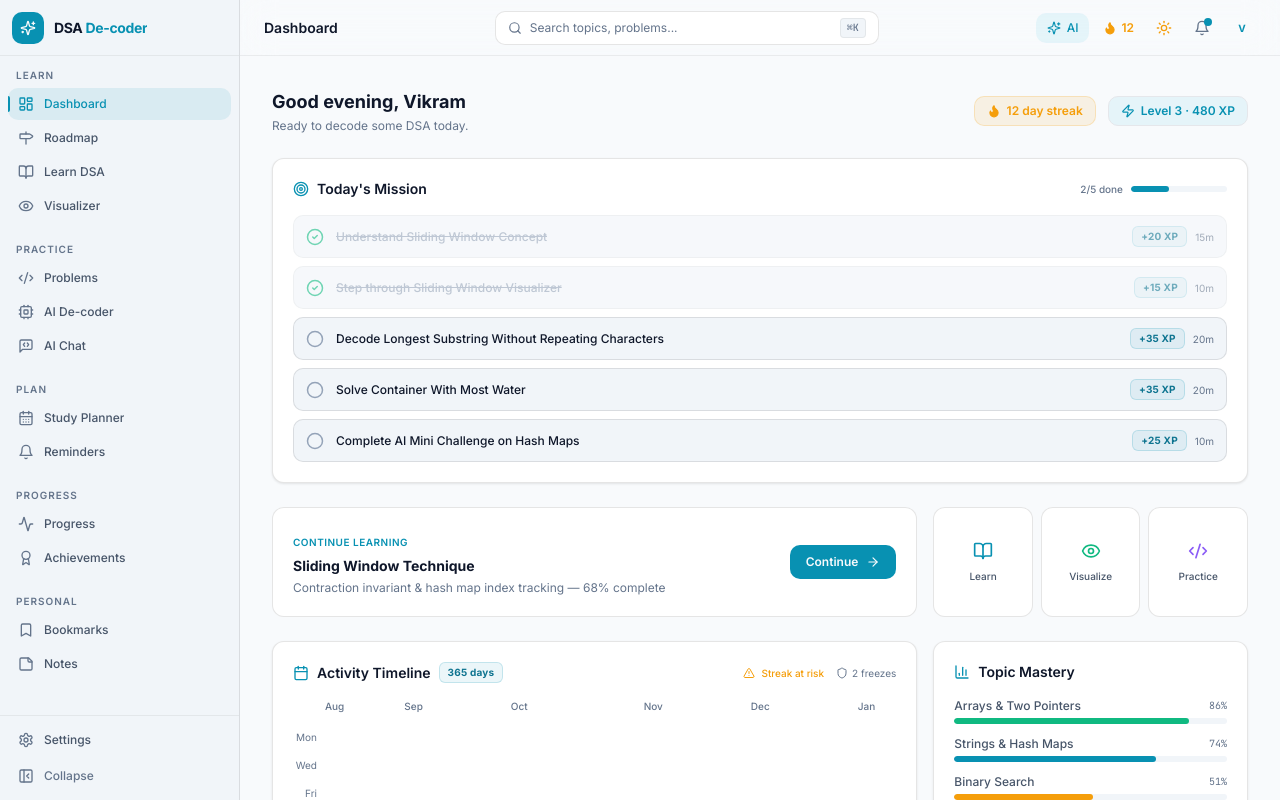
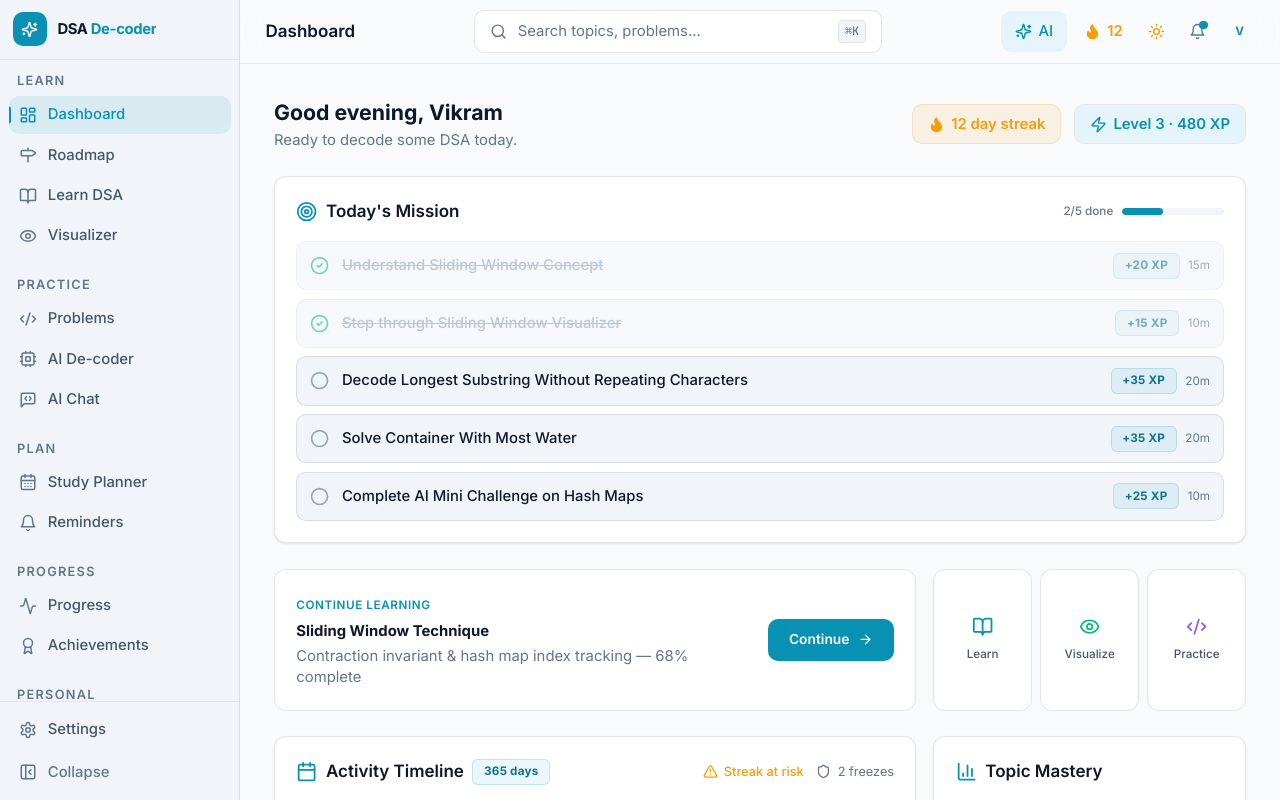
Before and after one commit to vikram1110dev/DSA-De-coder, a Next.js app: page /dashboard in a window 1280 px wide. Shown: the top 800 px of the page. Built offline with nearby package versions, Linux system fonts and the light colour scheme.

Commit message:
style: scale up global UI typography, buttons, badges, sidebar and dashboard for better readability

```diff
--- a/src/app/dashboard/page.tsx
+++ b/src/app/dashboard/page.tsx
@@ -75,24 +75,24 @@ export default function DashboardPage() {
         {/* ── Section 1: Hero Greeting ── */}
         <div className="flex flex-col sm:flex-row items-start sm:items-center justify-between gap-4">
           <div>
-            <h1 className="text-lg font-bold text-text-primary">
+            <h1 className="text-xl font-bold text-text-primary">
               {getGreeting()}, {profile.name}
             </h1>
-            <p className="text-xs text-text-muted mt-0.5">
+            <p className="text-sm text-text-muted mt-0.5">
               Ready to decode some DSA today.
             </p>
           </div>
 
           <div className="flex items-center gap-3">
             {/* Streak pill */}
-            <div className="flex items-center gap-1.5 px-3 py-1.5 text-xs font-semibold text-accent-amber bg-accent-amber/10 border border-accent-amber/20 rounded-lg">
-              <Flame className="w-3.5 h-3.5 fill-accent-amber text-accent-amber" />
+            <div className="flex items-center gap-1.5 px-3.5 py-2 text-sm font-semibold text-accent-amber bg-accent-amber/10 border border-accent-amber/20 rounded-lg">
+              <Flame className="w-4 h-4 fill-accent-amber text-accent-amber" />
               <span>{streak.currentStreak} day streak</span>
             </div>
 
             {/* Level */}
-            <div className="flex items-center gap-1.5 px-3 py-1.5 text-xs font-semibold text-accent bg-accent-subtle border border-accent/10 rounded-lg">
-              <Zap className="w-3.5 h-3.5" />
+            <div className="flex items-center gap-1.5 px-3.5 py-2 text-sm font-semibold text-accent bg-accent-subtle border border-accent/10 rounded-lg">
+              <Zap className="w-4 h-4" />
               <span>Level {profile.level} · {profile.xp} XP</span>
             </div>
           </div>
@@ -102,8 +102,8 @@ export default function DashboardPage() {
         <div className="surface p-5 space-y-4">
           <div className="flex items-center justify-between">
             <div className="flex items-center gap-2">
-              <Target className="w-4 h-4 text-accent" />
-              <h2 className="text-sm font-semibold text-text-primary">Today's Mission</h2>
+              <Target className="w-5 h-5 text-accent" />
+              <h2 className="text-base font-semibold text-text-primary">Today's Mission</h2>
             </div>
             <div className="flex items-center gap-2">
               <span className="text-xxs font-medium text-text-muted">{completedTasks}/{tasks.length} done</span>
@@ -141,7 +141,7 @@ export default function DashboardPage() {
                   </button>
                   <span
                     className={clsx(
-                      'text-xs font-medium truncate',
+                      'text-sm font-medium truncate',
                       task.isCompleted ? 'text-text-disabled line-through' : 'text-text-primary'
                     )}
                   >
@@ -169,7 +169,7 @@ export default function DashboardPage() {
                   <h3 className="text-sm font-bold text-text-primary truncate">
                     Sliding Window Technique
                   </h3>
-                  <p className="text-xs text-text-muted">
+                  <p className="text-sm text-text-muted">
                     Contraction invariant & hash map index tracking — 68% complete
                   </p>
                 </>
@@ -179,7 +179,7 @@ export default function DashboardPage() {
                   <h3 className="text-sm font-bold text-text-primary truncate">
                     Welcome to DSA De-coder!
                   </h3>
-                  <p className="text-xs text-text-muted">
+                  <p className="text-sm text-text-muted">
                     Dive into your first algorithm topic or set up your study planner.
                   </p>
                 </>
@@ -225,8 +225,8 @@ export default function DashboardPage() {
           {/* Topic Mastery */}
           <div className="surface p-5 space-y-4">
             <div className="flex items-center gap-2">
-              <BarChart3 className="w-4 h-4 text-accent" />
-              <h3 className="text-sm font-semibold text-text-primary">Topic Mastery</h3>
+              <BarChart3 className="w-5 h-5 text-accent" />
+              <h3 className="text-base font-semibold text-text-primary">Topic Mastery</h3>
             </div>
 
             <div className="space-y-3">
@@ -239,7 +239,7 @@ export default function DashboardPage() {
               ].map((item) => (
                 <div key={item.topic} className="space-y-1">
                   <div className="flex justify-between items-center">
-                    <span className="text-xs font-medium text-text-secondary">{item.topic}</span>
+                    <span className="text-sm font-medium text-text-secondary">{item.topic}</span>
                     <span className="text-xxs font-mono text-text-muted">{item.mastery}%</span>
                   </div>
                   <div className="w-full h-1.5 bg-bg-inset rounded-full overflow-hidden">
@@ -278,7 +278,7 @@ export default function DashboardPage() {
                 <span className="text-xxs font-medium text-text-muted">{stat.label}</span>
                 <stat.icon className={clsx('w-3.5 h-3.5', stat.color)} />
               </div>
-              <div className="text-lg font-bold text-text-primary">{stat.value}</div>
+              <div className="text-2xl font-bold text-text-primary">{stat.value}</div>
             </div>
           ))}
         </div>
--- a/src/app/globals.css
+++ b/src/app/globals.css
@@ -168,6 +168,7 @@
 
   /* Base element styles */
   html {
+    font-size: 17px;
     -webkit-font-smoothing: antialiased;
     -moz-osx-font-smoothing: grayscale;
     text-rendering: optimizeLegibility;
@@ -261,8 +262,8 @@
     display: inline-flex;
     align-items: center;
     gap: 0.5rem;
-    padding: 0.5rem 1rem;
-    font-size: 0.75rem;
+    padding: 0.625rem 1.25rem;
+    font-size: 0.8125rem;
     font-weight: 600;
     color: var(--bg-primary);
     background: var(--accent);
@@ -279,8 +280,8 @@
     display: inline-flex;
     align-items: center;
     gap: 0.5rem;
-    padding: 0.5rem 1rem;
-    font-size: 0.75rem;
+    padding: 0.625rem 1.25rem;
+    font-size: 0.8125rem;
     font-weight: 600;
     color: var(--text-secondary);
     background: var(--bg-elevated);
@@ -298,8 +299,8 @@
     display: inline-flex;
     align-items: center;
     gap: 0.5rem;
-    padding: 0.375rem 0.625rem;
-    font-size: 0.75rem;
+    padding: 0.5rem 0.75rem;
+    font-size: 0.8125rem;
     font-weight: 500;
     color: var(--text-muted);
     background: transparent;
@@ -316,8 +317,8 @@
   .badge {
     display: inline-flex;
     align-items: center;
-    padding: 0.125rem 0.5rem;
-    font-size: 0.625rem;
+    padding: 0.1875rem 0.625rem;
+    font-size: 0.6875rem;
     font-weight: 700;
     border-radius: 6px;
     letter-spacing: 0.02em;
--- a/src/components/heatmap/DSAHeatmap.tsx
+++ b/src/components/heatmap/DSAHeatmap.tsx
@@ -53,26 +53,26 @@ export const DSAHeatmap: React.FC<DSAHeatmapProps> = ({ activities, streak }) =>
       {/* Header */}
       <div className="flex items-center justify-between">
         <div className="flex items-center gap-2">
-          <Calendar className="w-4 h-4 text-accent" />
-          <h3 className="text-sm font-semibold text-text-primary">Activity Timeline</h3>
+          <Calendar className="w-5 h-5 text-accent" />
+          <h3 className="text-base font-semibold text-text-primary">Activity Timeline</h3>
           <span className="badge badge-cyan">365 days</span>
         </div>
 
         {/* Streak status */}
         <div className="flex items-center gap-3">
           {streak.streakAtRisk ? (
-            <span className="flex items-center gap-1.5 text-xxs font-medium text-accent-amber">
-              <AlertTriangle className="w-3 h-3" />
+            <span className="flex items-center gap-1.5 text-xs font-medium text-accent-amber">
+              <AlertTriangle className="w-3.5 h-3.5" />
               Streak at risk
             </span>
           ) : (
-            <span className="flex items-center gap-1.5 text-xxs font-medium text-state-success">
-              <Flame className="w-3 h-3 fill-state-success" />
+            <span className="flex items-center gap-1.5 text-xs font-medium text-state-success">
+              <Flame className="w-3.5 h-3.5 fill-state-success" />
               {streak.currentStreak}d active
             </span>
           )}
-          <span className="flex items-center gap-1 text-xxs text-text-muted">
-            <Shield className="w-3 h-3" />
+          <span className="flex items-center gap-1.5 text-xs text-text-muted">
+            <Shield className="w-3.5 h-3.5" />
             {streak.freezesAvailable} freezes
           </span>
         </div>
--- a/src/components/layout/Navbar.tsx
+++ b/src/components/layout/Navbar.tsx
@@ -101,7 +101,7 @@ export const Navbar: React.FC<NavbarProps> = ({ onToggleSidebar }) => {
 
   return (
     <>
-      <header className="sticky top-0 z-30 flex items-center justify-between h-14 px-4 sm:px-6 bg-bg-primary/80 backdrop-blur-lg border-b border-border-subtle">
+      <header className="sticky top-0 z-30 flex items-center justify-between h-[3.75rem] px-4 sm:px-6 bg-bg-primary/80 backdrop-blur-lg border-b border-border-subtle">
         {/* Left: Mobile menu + Page title */}
         <div className="flex items-center gap-3">
           <button
@@ -112,7 +112,7 @@ export const Navbar: React.FC<NavbarProps> = ({ onToggleSidebar }) => {
             <Menu className="w-5 h-5" />
           </button>
 
-          <h1 className="text-sm font-semibold text-text-primary hidden sm:block">
+          <h1 className="text-base font-semibold text-text-primary hidden sm:block">
             {getPageTitle()}
           </h1>
         </div>
@@ -120,9 +120,9 @@ export const Navbar: React.FC<NavbarProps> = ({ onToggleSidebar }) => {
         {/* Center: Search */}
         <button
           onClick={() => setShowSearchModal(true)}
-          className="flex items-center gap-2 max-w-sm w-full mx-4 px-3 py-1.5 text-xs text-text-muted bg-bg-surface border border-border-default hover:border-border-strong rounded-lg transition-colors group"
+          className="flex items-center gap-2.5 max-w-sm w-full mx-4 px-3.5 py-2 text-sm text-text-muted bg-bg-surface border border-border-default hover:border-border-strong rounded-lg transition-colors group"
         >
-          <Search className="w-3.5 h-3.5 text-text-muted group-hover:text-accent transition-colors" />
+          <Search className="w-4 h-4 text-text-muted group-hover:text-accent transition-colors" />
           <span className="flex-1 text-left truncate hidden sm:block">Search topics, problems...</span>
           <kbd className="hidden md:inline-block px-1.5 py-0.5 text-xxs font-medium text-text-muted bg-bg-inset border border-border-subtle rounded">
             ⌘K
@@ -134,18 +134,18 @@ export const Navbar: React.FC<NavbarProps> = ({ onToggleSidebar }) => {
           {/* AI De-coder shortcut */}
           <Link
             href="/ai-decoder"
-            className="hidden sm:flex items-center gap-1.5 px-2.5 py-1.5 text-xs font-medium text-accent bg-accent-subtle hover:bg-accent-muted border border-transparent hover:border-accent/20 rounded-lg transition-all"
+            className="hidden sm:flex items-center gap-1.5 px-3 py-2 text-sm font-medium text-accent bg-accent-subtle hover:bg-accent-muted border border-transparent hover:border-accent/20 rounded-lg transition-all"
           >
-            <Sparkles className="w-3.5 h-3.5" />
+            <Sparkles className="w-4 h-4" />
             <span>AI</span>
           </Link>
 
           {/* Streak */}
           <Link
             href="/progress"
-            className="flex items-center gap-1 px-2 py-1.5 text-xs font-semibold text-accent-amber rounded-lg hover:bg-accent-amber/10 transition-colors"
+            className="flex items-center gap-1.5 px-2.5 py-2 text-sm font-semibold text-accent-amber rounded-lg hover:bg-accent-amber/10 transition-colors"
           >
-            <Flame className="w-3.5 h-3.5 fill-accent-amber text-accent-amber" />
+            <Flame className="w-4 h-4 fill-accent-amber text-accent-amber" />
             <span>{mounted ? streak.currentStreak : 0}</span>
           </Link>
 
--- a/src/components/layout/Sidebar.tsx
+++ b/src/components/layout/Sidebar.tsx
@@ -141,7 +141,7 @@ export const Sidebar: React.FC<SidebarProps> = ({
             <div key={section.label}>
               {/* Section label */}
               {!isCollapsed && (
-                <div className="px-2 mb-1.5 text-xxs font-semibold text-text-muted tracking-widest uppercase">
+                <div className="px-2 mb-1.5 text-xs font-semibold text-text-muted tracking-widest uppercase">
                   {section.label}
                 </div>
               )}
@@ -170,12 +170,12 @@ export const Sidebar: React.FC<SidebarProps> = ({
                     >
                       <Icon
                         className={clsx(
-                          'w-4 h-4 shrink-0',
+                          'w-[18px] h-[18px] shrink-0',
                           isActive ? 'text-accent' : 'text-text-muted group-hover:text-text-secondary'
                         )}
                       />
                       {!isCollapsed && (
-                        <span className="text-xs font-medium truncate">{item.name}</span>
+                        <span className="text-sm font-medium truncate">{item.name}</span>
                       )}
 
                       {/* Active indicator */}
@@ -207,8 +207,8 @@ export const Sidebar: React.FC<SidebarProps> = ({
               isCollapsed ? 'justify-center p-2.5' : 'px-2.5 py-2'
             )}
           >
-            <Settings className="w-4 h-4 text-text-muted shrink-0" />
-            {!isCollapsed && <span className="text-xs font-medium">Settings</span>}
+            <Settings className="w-[18px] h-[18px] text-text-muted shrink-0" />
+            {!isCollapsed && <span className="text-sm font-medium">Settings</span>}
           </Link>
 
           {/* Collapse toggle (desktop only) */}
@@ -225,8 +225,8 @@ export const Sidebar: React.FC<SidebarProps> = ({
                 <PanelLeft className="w-4 h-4" />
               ) : (
                 <>
-                  <PanelLeftClose className="w-4 h-4" />
-                  <span className="text-xs font-medium">Collapse</span>
+                  <PanelLeftClose className="w-[18px] h-[18px]" />
+                  <span className="text-sm font-medium">Collapse</span>
                 </>
               )}
             </button>
--- a/tailwind.config.ts
+++ b/tailwind.config.ts
@@ -140,7 +140,7 @@ const config: Config = {
         'step-pulse': 'stepPulse 1.5s ease-in-out infinite',
       },
       fontSize: {
-        'xxs': ['0.625rem', { lineHeight: '0.875rem' }],  // 10px
+        'xxs': ['0.6875rem', { lineHeight: '1rem' }],  // 11px — scaled up from 10px
       },
     },
   },
```
